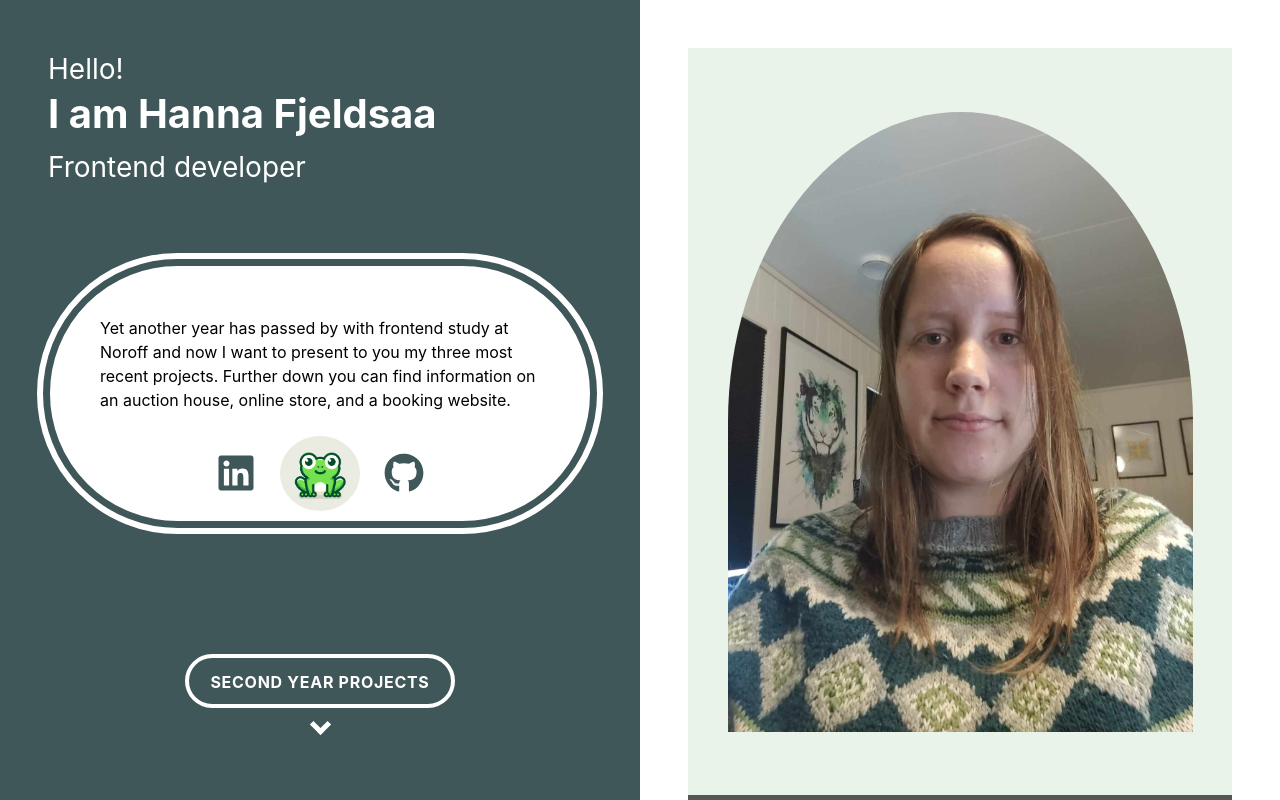
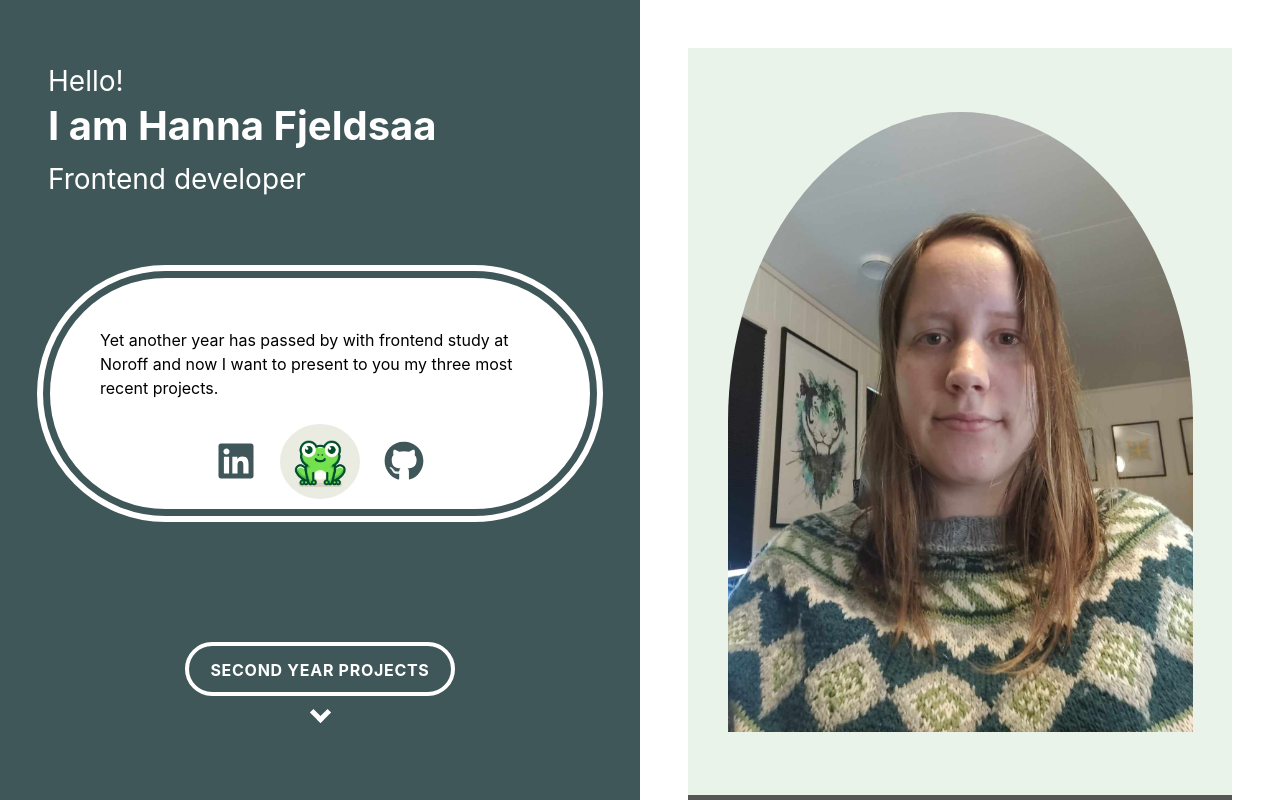
Before and after one commit to Gronnfrosk/Portfolio-2, a React (Create React App) app: page / in a window 1280 px wide. Shown: the top 800 px of the page. Built offline with nearby package versions, Linux system fonts and the light colour scheme.

Commit message:
about content adjusment

```diff
--- a/src/App.js
+++ b/src/App.js
@@ -22,8 +22,7 @@ function App() {
       <div className="description">
         <p>
           Yet another year has passed by with frontend study at Noroff and now I want to present to you
-          my three most recent projects. Further down you can find information on an auction house,
-          online store, and a booking website.
+          my three most recent projects.
         </p>
         <div className="links text-center mt-4 d-flex justify-content-center align-items-center gap-4">
           <a
```
